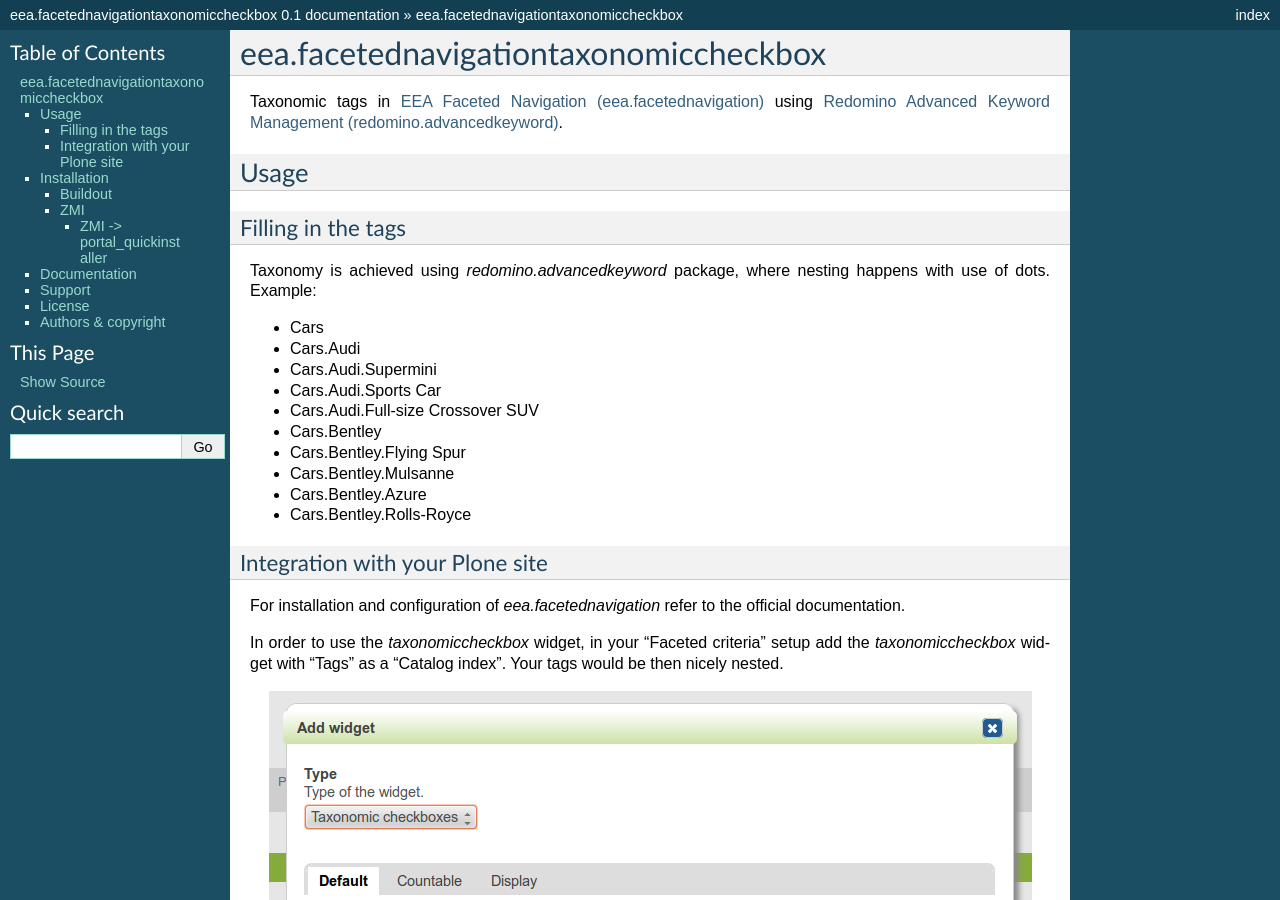
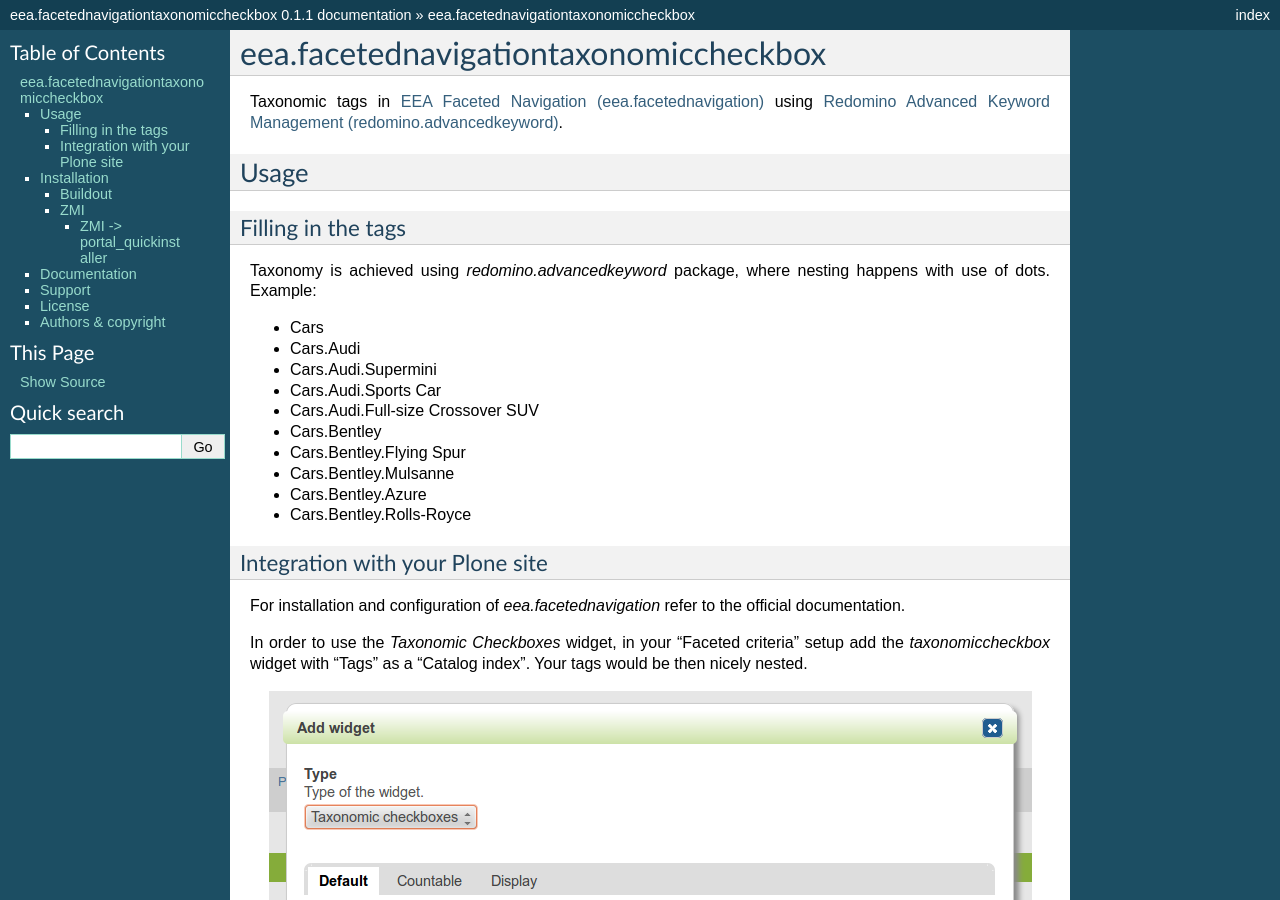
Before and after one commit to collective/eea.facetednavigationtaxonomiccheckbox, a Sphinx documentation site: the page built from docs/index.rst, in a window 1280 px wide and 900 px high. Built offline with Sphinx 7.4.7, drawn with Linux system fonts in a browser that asks for light colours; some of the changed text lies outside the part shown.

Commit message:
updated facetednavigation requirement to 6.7 (most secure)

```diff
--- a/docs/conf.py
+++ b/docs/conf.py
@@ -55,9 +55,9 @@
 # built documents.
 #
 # The short X.Y version.
-version = '0.1'
+version = '0.1.1'
 # The full version, including alpha/beta/rc tags.
-release = '0.1'
+release = '0.1.1'
 
 # The language for content autogenerated by Sphinx. Refer to documentation
 # for a list of supported languages.
--- a/docs/index.rst
+++ b/docs/index.rst
@@ -26,7 +26,7 @@
 ------------------------------------------------
 For installation and configuration of `eea.facetednavigation` refer to the official documentation.
 
-In order to use the `taxonomiccheckbox` widget, in your "Faceted criteria" setup add the
+In order to use the `Taxonomic Checkboxes` widget, in your "Faceted criteria" setup add the
 `taxonomiccheckbox` widget with "Tags" as a "Catalog index". Your tags would be then nicely nested.
 
 .. image:: _static/02_add_widget.png
--- a/setup.py
+++ b/setup.py
@@ -1,7 +1,7 @@
 from setuptools import setup, find_packages
 import os
 
-version = '0.1'
+version = '0.1.1'
 
 try:
     readme = open('README.rst').read()
@@ -54,7 +54,7 @@
         'setuptools',
         # -*- Extra requirements: -*-
         'redomino.advancedkeyword>=1.4',
-        'eea.facetednavigation>=6.6',
+        'eea.facetednavigation>=6.7',
     ],
     extras_require = {'test': ['plone.api', 'plone.app.testing', 'robotsuite', 'Products.PloneTestCase',]},
     entry_points = """
```
